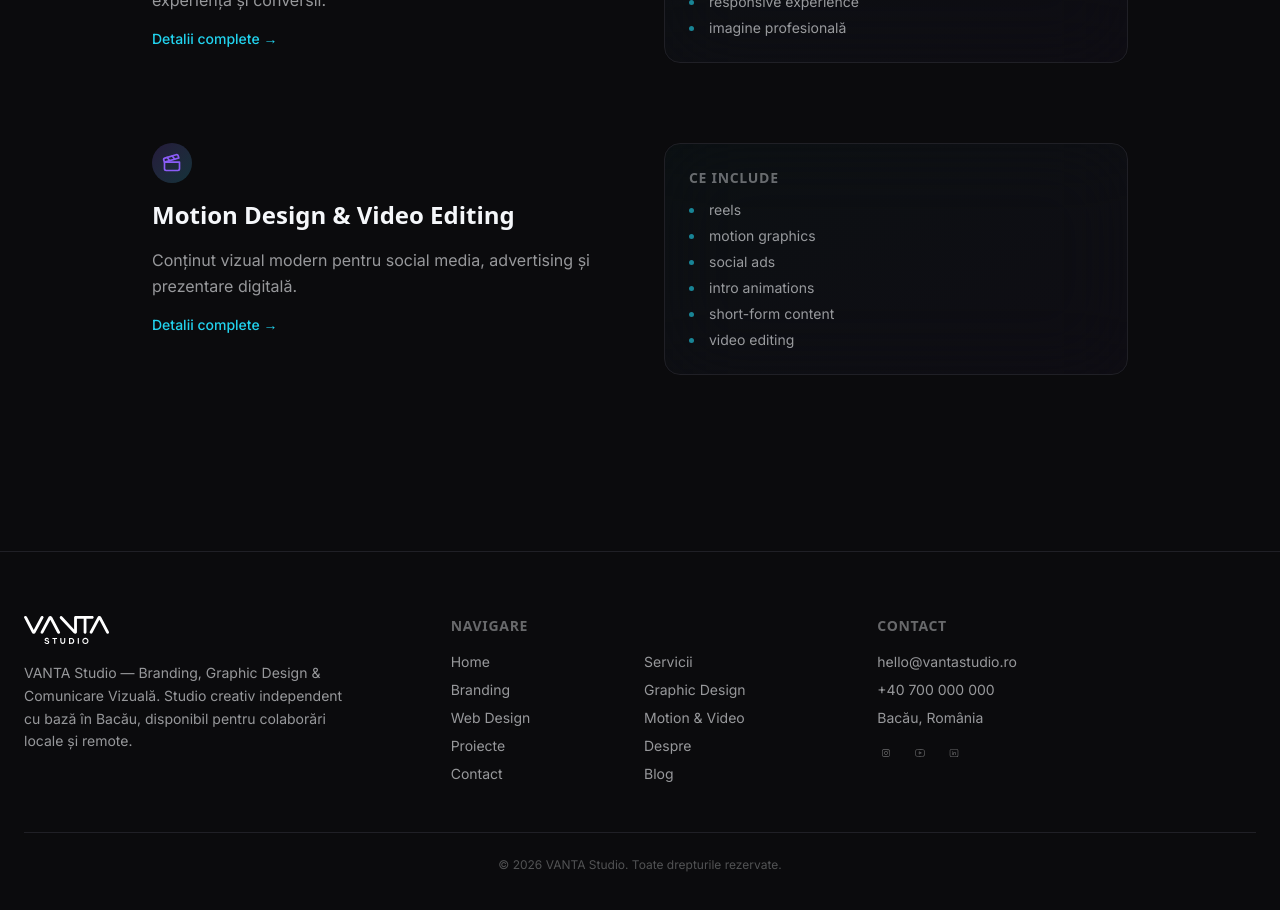
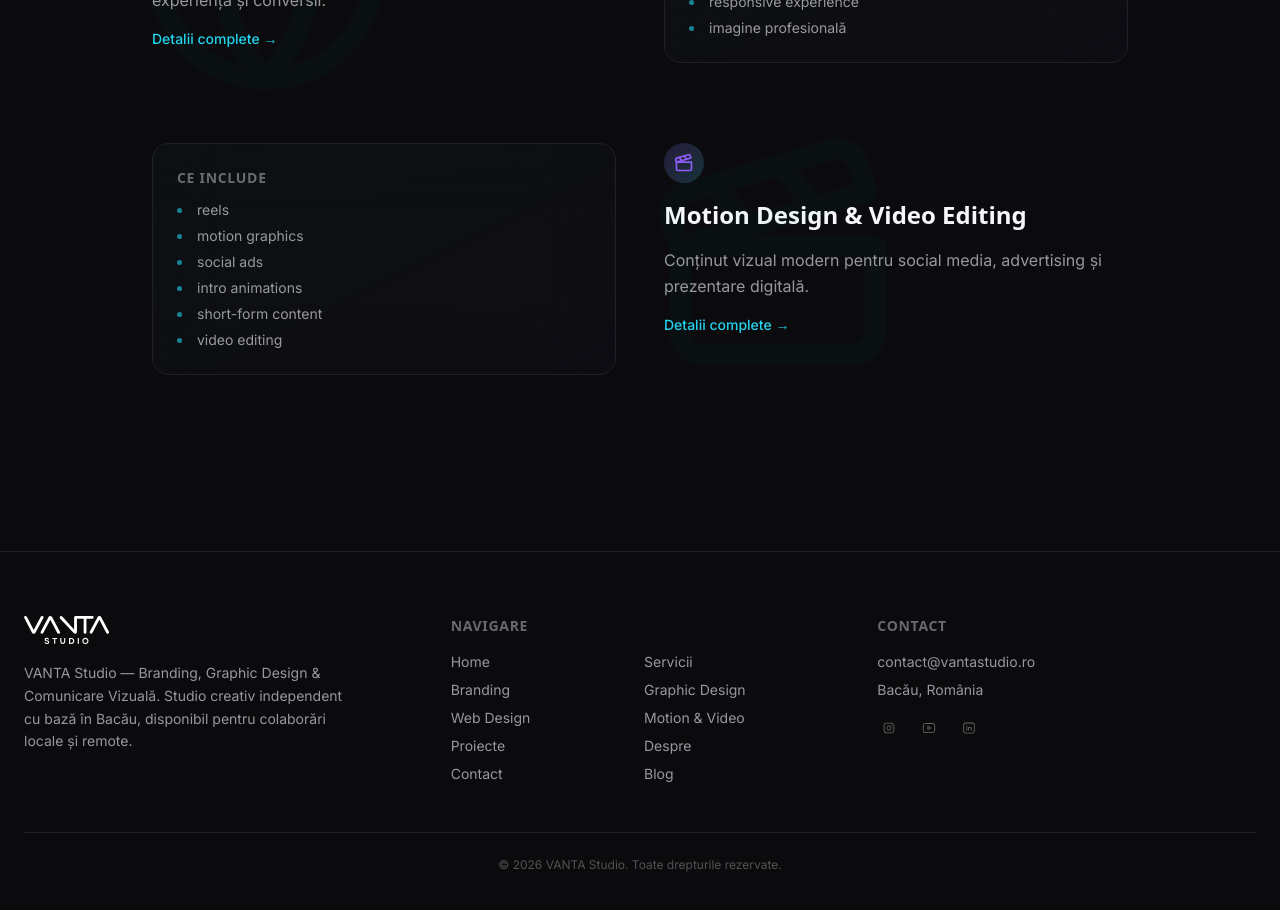
Before and after one commit to kLaz3r/vanta-studio-website, a Next.js app: page /servicii in a window 1280 px wide. Shown: the part 1320-2230 px from the top of the page. Built offline with nearby package versions, Linux system fonts and the light colour scheme; a web font is replaced by a local one.

Commit message:
refined the services page

```diff
--- a/src/app/servicii/page.tsx
+++ b/src/app/servicii/page.tsx
@@ -102,18 +102,25 @@ export default function ServicesPage() {
       </section>
 
       {/* Service blocks */}
-      <section className="relative mx-auto max-w-5xl overflow-hidden px-6 pb-24">
+      <section className="relative mx-auto max-w-5xl px-6 pb-24">
         {SERVICE_BLOCKS.map(
-          ({ title, href, icon: Icon, iconGradient, description, deliverables }, i) => (
+          ({ title, href, icon: Icon, iconGradient, description, deliverables }, i) => {
+            const iconColor = iconGradient.includes("cyan") ? "#22d3ee" : "#8b5cf6";
+            return (
             <FadeInView key={href} direction="up" delay={i * 0.15}>
-              <div className="mb-20 grid gap-12 md:grid-cols-2 md:items-start">
-              <div>
+              <div className={`mb-20 grid gap-12 md:grid-cols-2 md:items-start ${i % 2 !== 0 ? "[&>:first-child]:md:order-2 [&>:last-child]:md:order-1" : ""}`}>
+              <div className="relative">
+                <Icon
+                  size={260}
+                  className="pointer-events-none absolute -left-4 -top-4 select-none"
+                  style={{ color: iconColor, opacity: 0.025 }}
+                />
                 <div
                   className={`mb-4 inline-flex h-10 w-10 items-center justify-center rounded-xl bg-gradient-to-br ${iconGradient}`}
                 >
                   <Icon size={20} />
                 </div>
-                <h2 className="text-2xl font-bold text-vanta-light hover:text-vanta-cyan/90 transition-colors">
+                <h2 className="text-2xl font-bold text-vanta-light transition-colors hover:text-vanta-cyan/90">
                   {title}
                 </h2>
                 <p className="mt-4 text-base leading-relaxed text-vanta-light/60">
@@ -138,8 +145,8 @@ export default function ServicesPage() {
               </div>
             </div>
             </FadeInView>
-          ),
-        )}
+          );
+        })}
       </section>
     </div>
   );
--- a/src/components/layout/footer.tsx
+++ b/src/components/layout/footer.tsx
@@ -72,18 +72,10 @@ export function Footer() {
             <ul className="space-y-2 text-sm text-vanta-light/60">
               <li>
                 <Link
-                  href="mailto:hello@vantastudio.ro"
+                  href="mailto:contact@vantastudio.ro"
                   className="transition-colors hover:text-vanta-cyan"
                 >
-                  hello@vantastudio.ro
-                </Link>
-              </li>
-              <li>
-                <Link
-                  href="tel:+40700000000"
-                  className="transition-colors hover:text-vanta-cyan"
-                >
-                  +40 700 000 000
+                  contact@vantastudio.ro
                 </Link>
               </li>
               <li>Bacău, România</li>
@@ -96,7 +88,7 @@ export function Footer() {
                   aria-label={label}
                   className="opacity-40 transition-opacity hover:opacity-100"
                 >
-                  <Image src={src} alt={label} width={18} height={18} />
+                  <Image src={src} alt={label} width={24} height={24} />
                 </Link>
               ))}
             </div>
--- a/src/lib/structured-data.ts
+++ b/src/lib/structured-data.ts
@@ -5,8 +5,7 @@ export const organizationSchema = {
   "@type": "Organization",
   name: "VANTA Studio",
   url: BASE_URL,
-  email: "hello@vantastudio.ro",
-  telephone: "+40 700 000 000",
+  email: "contact@vantastudio.ro",
   description:
     "Studio creativ independent specializat în branding, graphic design și comunicare vizuală.",
   address: {
```
